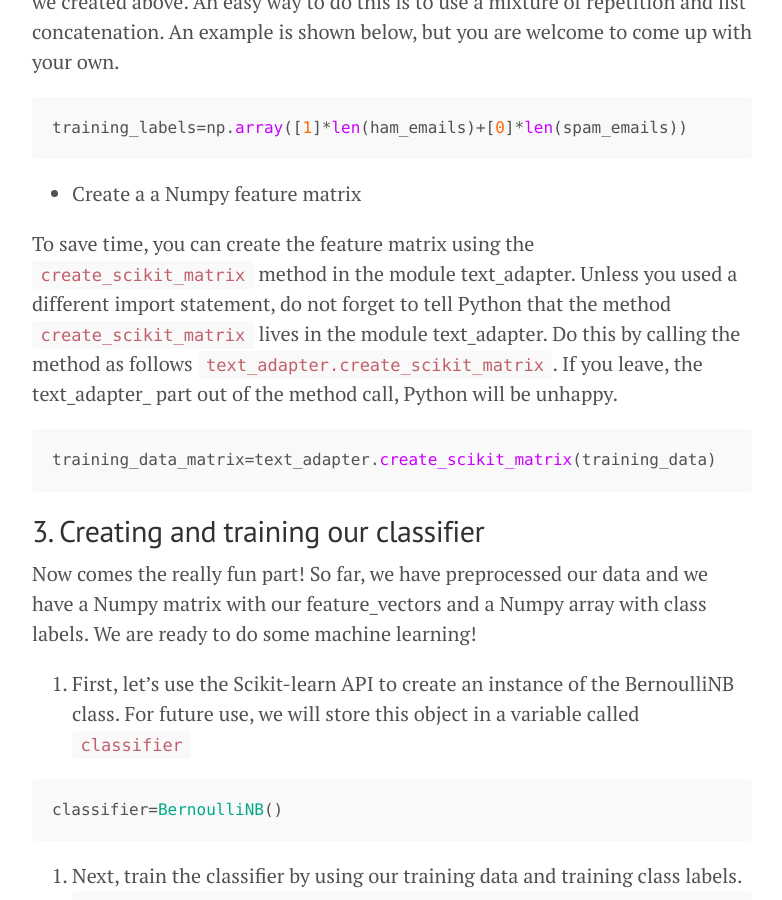
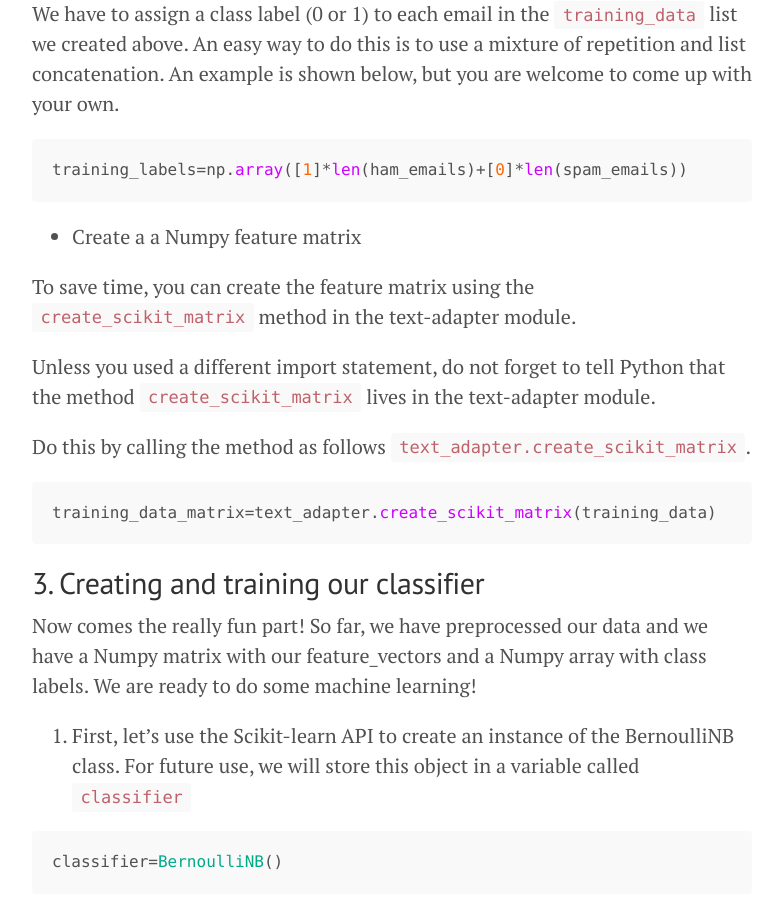
Before and after one commit to Winterflower/winterflower.github.io, a Jekyll site: the page built from _posts/2014-11-10-scikit-learn-tutorial.md, in a window 1280 px wide and 900 px high, scrolled down 1752 px. Shown: the whole window, without its empty margins (248-1030 px from the left). Built offline with Jekyll 4.4.1, drawn with Linux system fonts in a browser that asks for light colours; Markdown is read by kramdown in place of the engine named in the settings.

Commit message:
minor fixes part 3

````diff
--- a/_posts/2014-11-10-scikit-learn-tutorial.md
+++ b/_posts/2014-11-10-scikit-learn-tutorial.md
@@ -53,7 +53,9 @@ each sample is represented by a row and a Numpy array of class labels (let's
 denote SPAM by 0 and HAM by 1).
 
 * Concatenate the SPAM and HAM emails into one list for easy processing
+
 ```python
+
 training_data=spam_emails+ham_emails
 ```
 * Create a one-dimensional Numpy array of class labels
@@ -70,12 +72,15 @@ training_labels=np.array([1]*len(ham_emails)+[0]*len(spam_emails))
 * Create a a Numpy feature matrix
 
 To save time, you can create the feature matrix using the
-`create_scikit_matrix` method in the module text_adapter.
+`create_scikit_matrix` method in the text-adapter module.
+
+
 Unless you used a different import statement, do
 not forget to tell Python that the method `create_scikit_matrix`
-lives in the module text_adapter. Do this by calling the method as follows
-`text_adapter.create_scikit_matrix`. If you leave, the text_adapter_ part
-out of the method call, Python will be unhappy.
+lives in the text-adapter module.
+
+Do this by calling the method as follows
+`text_adapter.create_scikit_matrix`.
 
 ```python
 training_data_matrix=text_adapter.create_scikit_matrix(training_data)
````
